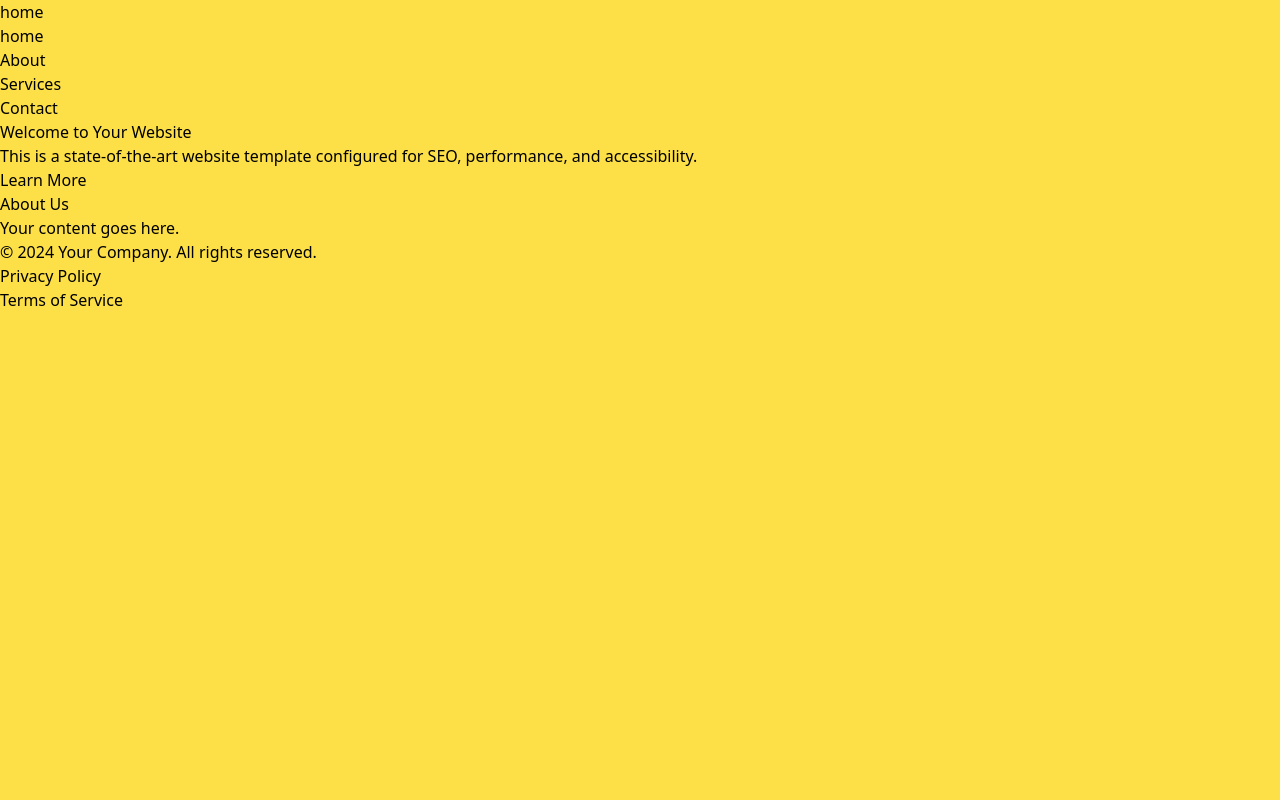
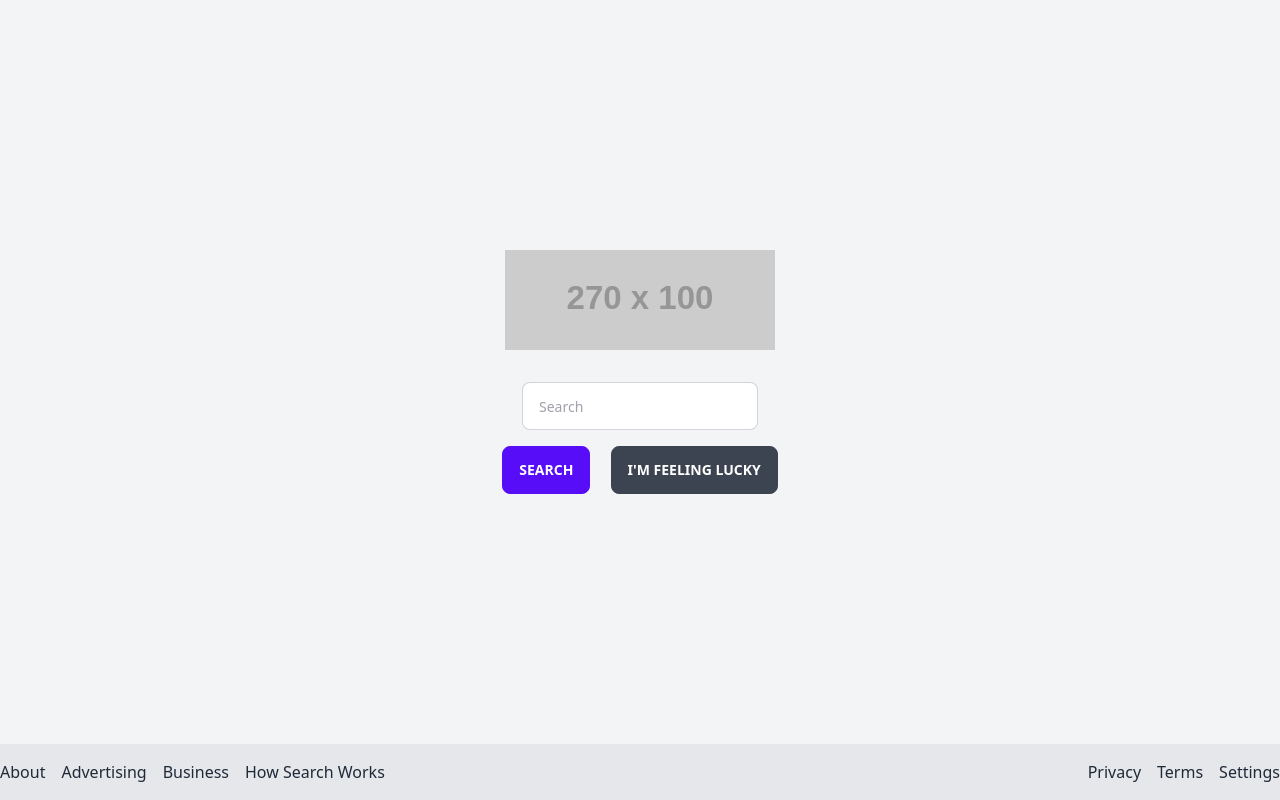
Before and after one commit to classiccosta/StaticHTML, a website: page public/index.html in a window 1280 px wide. Drawn offline with nearby package versions, Linux system fonts and the light colour scheme; placeholder pictures from the web are drawn by us.

```diff
--- a/package.json
+++ b/package.json
@@ -10,7 +10,6 @@
   "license": "ISC",
   "description": "",
   "devDependencies": {
-    "daisyui": "^4.12.10",
     "tailwindcss": "^3.4.13"
   }
 }
--- a/public/index.html
+++ b/public/index.html
@@ -2,112 +2,56 @@
 <html lang="en">
 
 <head>
-    <!-- Title -->
-    <title>Your Website Title</title>
-
-    <!-- Required meta tags -->
     <meta charset="UTF-8">
-    <meta name="viewport" content="width=device-width, initial-scale=1">
+    <meta name="viewport" content="width=device-width, initial-scale=1.0">
     <meta http-equiv="X-UA-Compatible" content="IE=edge">
-    <meta name="description" content="A brief description of the page for SEO purposes.">
-    <meta name="keywords" content="HTML, CSS, JavaScript, Web Development, SEO">
-    <meta name="author" content="Your Name or Company">
-
-    <!-- Open Graph Meta Tags (for social media sharing) -->
-    <meta property="og:title" content="Page Title">
-    <meta property="og:description" content="Description that shows when shared on social media.">
-    <meta property="og:image" content="https://example.com/og-image.jpg">
-    <meta property="og:url" content="https://example.com">
-    <meta property="og:type" content="website">
-
-    <!-- Twitter Card Meta Tags -->
-    <meta name="twitter:card" content="summary_large_image">
-    <meta name="twitter:title" content="Page Title">
-    <meta name="twitter:description" content="Description for Twitter share.">
-    <meta name="twitter:image" content="https://example.com/twitter-image.jpg">
-
-    <!-- Favicon -->
-    <link rel="icon" href="favicon.ico" type="image/x-icon">
-
-    <!-- Google Fonts -->
-    <link href="https://fonts.googleapis.com/css2?family=Roboto:wght@400;700&display=swap" rel="stylesheet">
-
-    <!-- External CSS (You can link a CSS file here) -->
-    <link rel="stylesheet" href="style.css">
-
-    <!-- Analytics (Google Analytics) -->
-    <script async src="https://www.googletagmanager.com/gtag/js?id=GA_TRACKING_ID"></script>
-    <script>
-        window.dataLayer = window.dataLayer || [];
-        function gtag() {
-            dataLayer.push(arguments);
-        }
-        gtag('js', new Date());
-
-        gtag('config', 'GA_TRACKING_ID');
-    </script>
-
-
-    <!-- Optional: Add any additional libraries (e.g., jQuery, modern JS frameworks) -->
-    <!-- Example for jQuery: <script src="https://code.jquery.com/jquery-3.6.0.min.js"></script> -->
-
+    <title>Search Page</title>
+    <!-- Tailwind CSS -->
+    <link href="https://cdn.jsdelivr.net/npm/tailwindcss@2.2.19/dist/tailwind.min.css" rel="stylesheet">
+    <!-- DaisyUI -->
+    <link href="https://cdn.jsdelivr.net/npm/daisyui@1.14.1/dist/full.css" rel="stylesheet">
 </head>
 
-<body class="bg-yellow-300">
+<body class="flex flex-col items-center justify-between h-screen bg-gray-100">
 
     <header>
-        <nav>
-            <ul>
-
-
-                <li><a href="/">home</a></li>
-                <li><a href="/">home</a></li>
-                <li><a href="/about">About</a></li>
-                <li><a href="/services">Services</a></li>
-                <li><a href="/contact">Contact</a></li>
-
-
-            </ul>
-        </nav>
+        <!-- Optional Header Content -->
     </header>
 
-    <main>
+    <main class="flex-grow flex flex-col items-center justify-center">
+        <!-- Logo Section -->
+        <div class="mb-8">
+            <img src="https://via.placeholder.com/270x100?text=My+Logo" alt="Logo" class="w-[270px]">
+        </div>
 
+        <!-- Search Bar -->
+        <div class="mb-4">
+            <input type="text" placeholder="Search" class="input input-bordered w-full max-w-xl" />
+        </div>
 
-        <section id="hero">
-            <h1>Welcome to Your Website</h1>
-            <p>This is a state-of-the-art website template configured for SEO, performance, and accessibility.</p>
-            <a href="#about" class="cta-btn">Learn More</a>
-        </section>
-
-        <section id="about">
-            <h2>About Us</h2>
-            <p>Your content goes here.</p>
-        </section>
-
-
-
-        <!-- Add more sections as needed -->
+        <!-- Search Buttons -->
+        <div class="space-x-4">
+            <button class="btn btn-primary">Search</button>
+            <button class="btn">I'm Feeling Lucky</button>
+        </div>
     </main>
 
-
-    <footer>
-        <p>&copy; 2024 Your Company. All rights reserved.</p>
-        <nav>
-            <ul>
-                <li><a href="/privacy-policy">Privacy Policy</a></li>
-                <li><a href="/terms-of-service">Terms of Service</a></li>
-            </ul>
-        </nav>
+    <!-- Footer Section -->
+    <footer class="w-full bg-gray-200 py-4">
+        <div class="container mx-auto flex justify-between">
+            <div class="flex space-x-4">
+                <a href="#" class="link link-hover">About</a>
+                <a href="#" class="link link-hover">Advertising</a>
+                <a href="#" class="link link-hover">Business</a>
+                <a href="#" class="link link-hover">How Search Works</a>
+            </div>
+            <div class="flex space-x-4">
+                <a href="#" class="link link-hover">Privacy</a>
+                <a href="#" class="link link-hover">Terms</a>
+                <a href="#" class="link link-hover">Settings</a>
+            </div>
+        </div>
     </footer>
-
-
-    <!-- External JavaScript (You can link to a JavaScript file here) -->
-    <script src="scripts.js"></script>
-
-    <script src="https://cdn.jsdelivr.net/npm/bootstrap@5.3.3/dist/js/bootstrap.bundle.min.js"
-        integrity="sha384-YvpcrYf0tY3lHB60NNkmXc5s9fDVZLESaAA55NDzOxhy9GkcIdslK1eN7N6jIeHz"
-        crossorigin="anonymous"></script>
 
 </body>
 
--- a/tailwind.config.js
+++ b/tailwind.config.js
@@ -5,5 +5,5 @@
   theme: {
     extend: {},
   },
-  plugins: [require("daisyui")],
+  plugins: [],
 };
```
Also changed, not shown: 1 other file.
